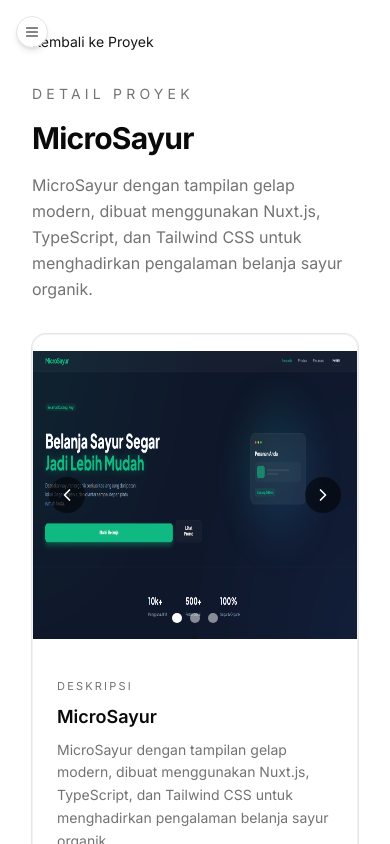
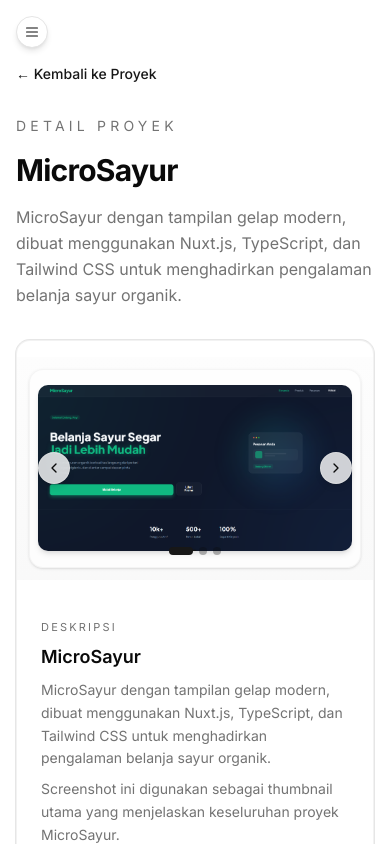
Before and after one commit to Rerey155-del/portofolio-rerey, a Next.js app: page /projects/1 in a window 390 px wide. Shown: the top 844 px of the page. Built offline with nearby package versions, Linux system fonts and the light colour scheme.

Commit message:
penambahan zoom pada avatar dan di bagian dynamic route untuk zoom gambarnya

```diff
--- a/app/HomeContent.tsx
+++ b/app/HomeContent.tsx
@@ -45,7 +45,7 @@ export function HomeContent() {
     : SKILLS_DATA.filter((s) => s.category === activeCategory);
 
   return (
-    <div className="p-8 md:p-12 pb-24 space-y-12">
+    <div className="px-4 py-8 pt-16 sm:px-8 md:p-12 pb-24 space-y-12">
       {/* 1. HERO SECTION */}
       <section className="space-y-4" data-aos="fade-up">
         <h1 className="text-4xl font-bold tracking-tight">Hi, saya Reyhan Maulana</h1>
--- a/app/about/page.tsx
+++ b/app/about/page.tsx
@@ -75,7 +75,7 @@ const EDUCATION_DATA = [
 
 export default function AboutPage() {
   return (
-    <div className="p-8 md:p-12 pb-24 space-y-12">
+    <div className="px-4 py-8 pt-16 sm:px-8 md:p-12 pb-24 space-y-12">
       {/* SECTION TENTANG */}
       <section data-aos="fade-up">
         <div className="mb-4">
--- a/app/contact/page.tsx
+++ b/app/contact/page.tsx
@@ -46,7 +46,7 @@ const SOCIALS_DATA = [
 // ==========================================
 export default function ContactPage() {
   return (
-    <div className="p-8 md:p-12 pb-24 space-y-10">
+    <div className="px-4 py-8 pt-16 sm:px-8 md:p-12 pb-24 space-y-10">
       {/* HEADER */}
       <section data-aos="fade-down">
         <h1 className="text-3xl font-bold tracking-tight mb-2">Contact</h1>
--- a/app/projects/[id]/page.tsx
+++ b/app/projects/[id]/page.tsx
@@ -33,16 +33,16 @@ export default async function ProjectDetailPage({
     project.images.length > 0 ? project.images : [project.image];
 
   return (
-    <div className="p-8 md:p-12 pb-24 space-y-8">
+    <div className="px-4 py-6 pt-16 sm:px-8 md:p-12 pb-24 space-y-8">
       <div
         className="flex items-center gap-3 text-sm text-muted-foreground"
         data-aos="fade-down"
       >
         <Link
           href="/projects"
-          className="inline-flex items-center gap-2 text-primary hover:text-foreground transition-colors"
+          className="inline-flex items-center gap-2 text-primary hover:text-foreground transition-colors font-medium"
         >
-          Kembali ke Proyek
+          ← Kembali ke Proyek
         </Link>
       </div>
 
--- /dev/null
+++ b/components/ImageZoomModal.tsx
@@ -0,0 +1,84 @@
+"use client";
+
+import { useEffect, useState } from "react";
+import { createPortal } from "react-dom";
+import { X } from "@phosphor-icons/react";
+
+interface ImageZoomModalProps {
+  isOpen: boolean;
+  onClose: () => void;
+  imageSrc: string;
+  altText: string;
+  caption?: string;
+}
+
+export function ImageZoomModal({
+  isOpen,
+  onClose,
+  imageSrc,
+  altText,
+  caption,
+}: ImageZoomModalProps) {
+  const [mounted, setMounted] = useState(false);
+
+  useEffect(() => {
+    setMounted(true);
+  }, []);
+
+  useEffect(() => {
+    const handleKeyDown = (e: KeyboardEvent) => {
+      if (e.key === "Escape") {
+        onClose();
+      }
+    };
+
+    if (isOpen) {
+      document.body.style.overflow = "hidden";
+      window.addEventListener("keydown", handleKeyDown);
+    }
+
+    return () => {
+      document.body.style.overflow = "unset";
+      window.removeEventListener("keydown", handleKeyDown);
+    };
+  }, [isOpen, onClose]);
+
+  if (!isOpen || !mounted) return null;
+
+  return createPortal(
+    <div
+      className="fixed inset-0 z-[9999] flex items-center justify-center bg-black/80 backdrop-blur-md p-4 sm:p-6 md:p-10 animate-in fade-in duration-200"
+      onClick={onClose}
+    >
+      {/* Tombol Tutup */}
+      <button
+        onClick={onClose}
+        className="absolute top-4 right-4 sm:top-6 sm:right-6 z-[10000] inline-flex size-10 sm:size-11 items-center justify-center rounded-full bg-black/70 text-white hover:bg-black/90 hover:scale-105 transition-all focus:outline-none focus:ring-2 focus:ring-white/50 shadow-xl border border-white/20 cursor-pointer"
+        aria-label="Tutup pratinjau"
+      >
+        <X size={22} weight="bold" />
+      </button>
+
+      {/* Kontainer Gambar & Caption */}
+      <div
+        className="relative max-w-5xl max-h-[90vh] flex flex-col items-center justify-center p-2 sm:p-4 animate-in zoom-in-95 duration-200"
+        onClick={(e) => e.stopPropagation()} // Mencegah modal tertutup saat mengklik area gambar
+      >
+        <div className="relative overflow-hidden rounded-2xl border border-white/20 bg-black/40 shadow-2xl backdrop-blur-sm flex items-center justify-center">
+          <img
+            src={imageSrc}
+            alt={altText}
+            className="max-h-[80vh] max-w-full object-contain rounded-2xl shadow-2xl"
+          />
+        </div>
+
+        {caption && (
+          <p className="mt-3 text-center text-xs sm:text-sm font-medium text-white/90 bg-black/70 px-4 py-1.5 rounded-full border border-white/15 backdrop-blur-md shadow-lg">
+            {caption}
+          </p>
+        )}
+      </div>
+    </div>,
+    document.body
+  );
+}
--- a/components/ProjectCarousel.tsx
+++ b/components/ProjectCarousel.tsx
@@ -1,7 +1,8 @@
 "use client";
 
 import { useState } from "react";
-import { ChevronLeft, ChevronRight } from "lucide-react";
+import { ChevronLeft, ChevronRight, Maximize2 } from "lucide-react";
+import { ImageZoomModal } from "@/components/ImageZoomModal";
 
 interface ProjectCarouselProps {
   images: string[];
@@ -10,6 +11,7 @@ interface ProjectCarouselProps {
 
 export function ProjectCarousel({ images, title }: ProjectCarouselProps) {
   const [currentIndex, setCurrentIndex] = useState(0);
+  const [zoomedImage, setZoomedImage] = useState<string | null>(null);
   const hasMultipleImages = images.length > 1;
 
   const nextSlide = () => {
@@ -25,14 +27,28 @@ export function ProjectCarousel({ images, title }: ProjectCarouselProps) {
   };
 
   return (
-    <div className="relative h-72 overflow-hidden bg-muted sm:h-96" aria-label={`Carousel ${title}`}>
+    <>
+      <div className="relative aspect-[16/10] sm:aspect-video w-full overflow-hidden bg-gradient-to-b from-muted/20 to-muted/60 p-3 sm:p-6" aria-label={`Carousel ${title}`}>
+        <div className="relative h-full w-full overflow-hidden rounded-xl bg-background/60 border border-border/40 shadow-sm flex items-center justify-center">
           <div
-        className="flex h-full transition-transform duration-500 ease-in-out"
+            className="flex h-full w-full transition-transform duration-500 ease-in-out"
             style={{ transform: `translateX(-${currentIndex * 100}%)` }}
           >
             {images.map((image, index) => (
-          <div key={image} className="h-full w-full flex-shrink-0">
-            <img src={image} alt={`${title} screenshot ${index + 1}`} className="h-full w-full object-fit" />
+              <div
+                key={image}
+                className="h-full w-full flex-shrink-0 p-2 sm:p-4 flex items-center justify-center relative group cursor-pointer"
+                onClick={() => setZoomedImage(image)}
+                title="Klik untuk memperbesar gambar"
+              >
+                <img
+                  src={image}
+                  alt={`${title} screenshot ${index + 1}`}
+                  className="max-h-full max-w-full object-contain rounded-lg shadow-md transition-transform duration-300 group-hover:scale-[1.02]"
+                />
+                <div className="absolute top-4 right-4 bg-black/60 text-white p-2 rounded-full opacity-0 group-hover:opacity-100 transition-opacity backdrop-blur-sm shadow-md pointer-events-none">
+                  <Maximize2 className="size-4" />
+                </div>
               </div>
             ))}
           </div>
@@ -41,32 +57,41 @@ export function ProjectCarousel({ images, title }: ProjectCarouselProps) {
             <>
               <button
                 type="button"
-            onClick={prevSlide}
-            className="absolute left-4 top-1/2 inline-flex size-9 -translate-y-1/2 items-center justify-center rounded-full bg-black/55 text-white transition-colors hover:bg-black/75 focus-visible:outline-none focus-visible:ring-2 focus-visible:ring-white/80"
+                onClick={(e) => {
+                  e.stopPropagation();
+                  prevSlide();
+                }}
+                className="absolute left-2 sm:left-4 top-1/2 inline-flex size-8 sm:size-9 -translate-y-1/2 items-center justify-center rounded-full bg-background/80 text-foreground border border-border/60 shadow-md backdrop-blur-sm transition-all hover:bg-background focus-visible:outline-none focus-visible:ring-2 focus-visible:ring-primary z-10"
                 aria-label="Gambar sebelumnya"
               >
-            <ChevronLeft className="size-5" aria-hidden="true" />
+                <ChevronLeft className="size-4 sm:size-5" aria-hidden="true" />
               </button>
               <button
                 type="button"
-            onClick={nextSlide}
-            className="absolute right-4 top-1/2 inline-flex size-9 -translate-y-1/2 items-center justify-center rounded-full bg-black/55 text-white transition-colors hover:bg-black/75 focus-visible:outline-none focus-visible:ring-2 focus-visible:ring-white/80"
+                onClick={(e) => {
+                  e.stopPropagation();
+                  nextSlide();
+                }}
+                className="absolute right-2 sm:right-4 top-1/2 inline-flex size-8 sm:size-9 -translate-y-1/2 items-center justify-center rounded-full bg-background/80 text-foreground border border-border/60 shadow-md backdrop-blur-sm transition-all hover:bg-background focus-visible:outline-none focus-visible:ring-2 focus-visible:ring-primary z-10"
                 aria-label="Gambar berikutnya"
               >
-            <ChevronRight className="size-5" aria-hidden="true" />
+                <ChevronRight className="size-4 sm:size-5" aria-hidden="true" />
               </button>
             </>
           )}
 
           {hasMultipleImages && (
-        <div className="absolute bottom-4 left-1/2 flex -translate-x-1/2 gap-2">
+            <div className="absolute bottom-3 left-1/2 flex -translate-x-1/2 gap-1.5 sm:gap-2 z-10">
               {images.map((image, index) => (
                 <button
                   key={image}
                   type="button"
-              onClick={() => goToSlide(index)}
-              className={`size-2.5 rounded-full transition-colors ${
-                index === currentIndex ? "bg-white" : "bg-white/50"
+                  onClick={(e) => {
+                    e.stopPropagation();
+                    goToSlide(index);
+                  }}
+                  className={`h-2 rounded-full transition-all ${
+                    index === currentIndex ? "w-6 bg-primary" : "w-2 bg-foreground/30 hover:bg-foreground/50"
                   }`}
                   aria-label={`Tampilkan gambar ${index + 1}`}
                   aria-current={index === currentIndex ? "true" : undefined}
@@ -75,5 +100,15 @@ export function ProjectCarousel({ images, title }: ProjectCarouselProps) {
             </div>
           )}
         </div>
+      </div>
+
+      <ImageZoomModal
+        isOpen={!!zoomedImage}
+        onClose={() => setZoomedImage(null)}
+        imageSrc={zoomedImage || ""}
+        altText={`${title} Pratinjau Gambar`}
+        caption={title}
+      />
+    </>
   );
 }
```
Also changed, not shown: app/projects/page.tsx (+4 -4 lines), components/Sidebar.tsx (+27 -5 lines). Lines whose indentation alone changed are shown as unchanged.
